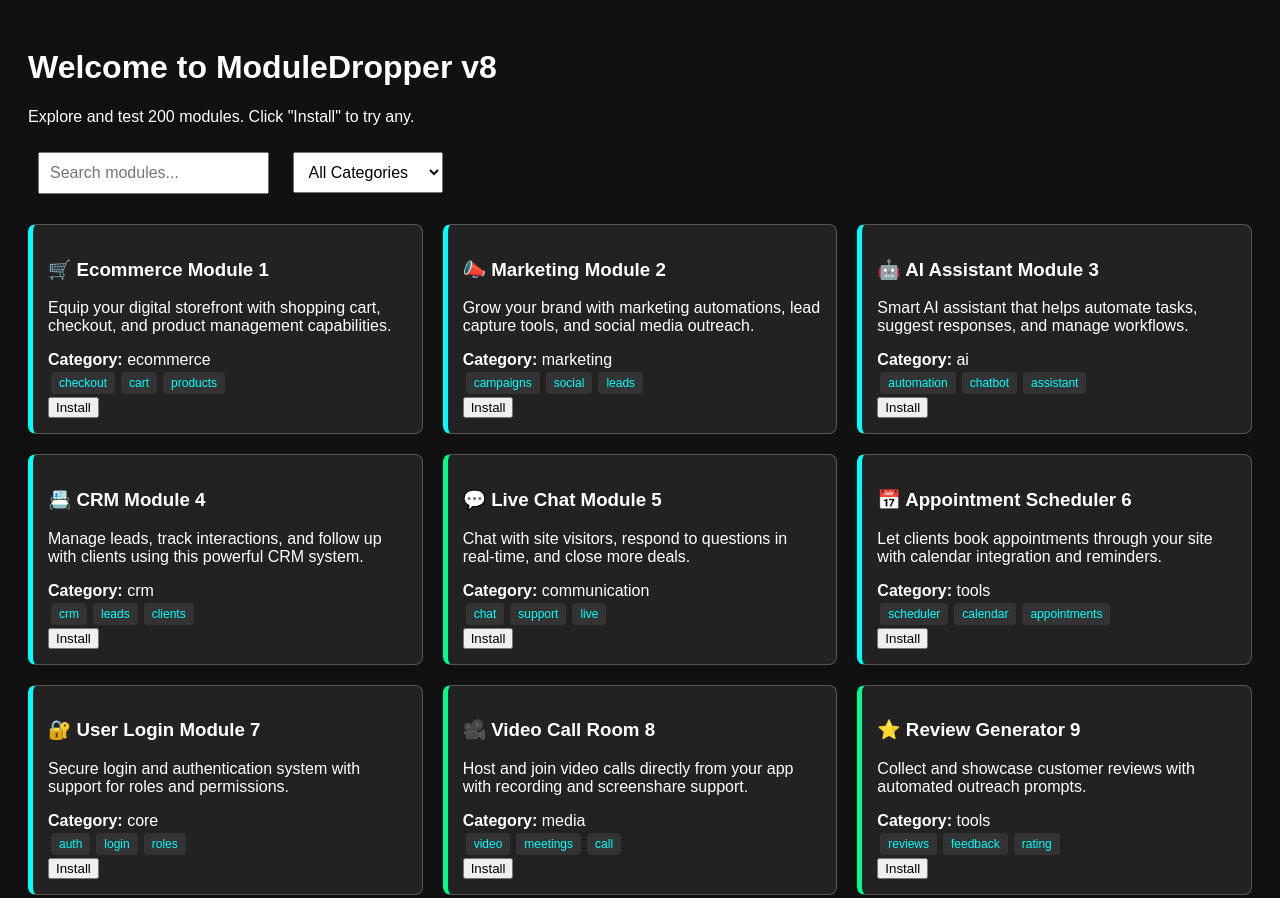
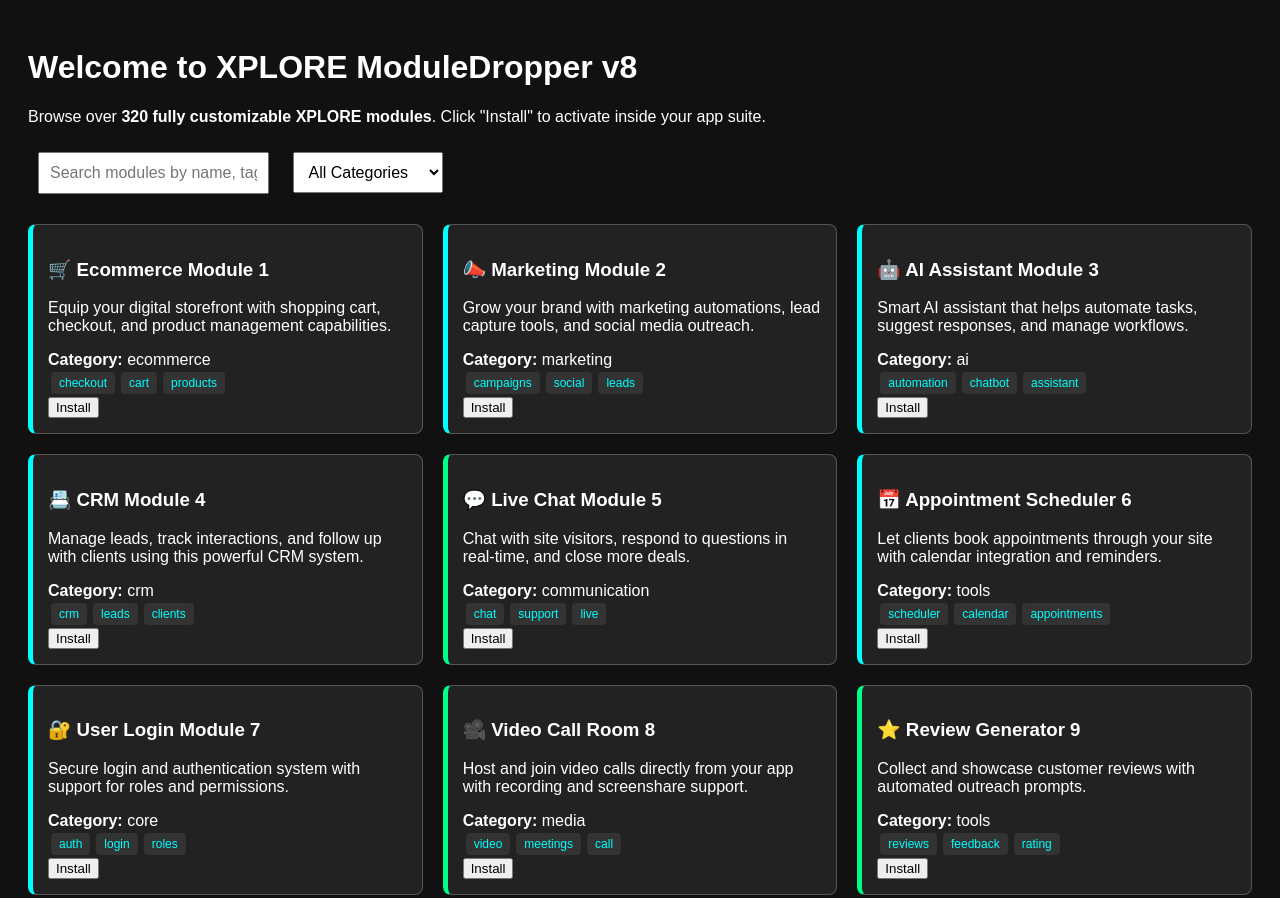
Before and after one commit to xlporewebapp/xplore-suite, a plain HTML site: page index.html in a window 1280 px wide. Shown: the top 898 px of the page. Drawn offline with Linux system fonts and the light colour scheme.

Commit message:
Update index.html

```diff
--- a/index.html
+++ b/index.html
@@ -3,15 +3,30 @@
 <head>
   <meta charset="UTF-8" />
   <meta name="viewport" content="width=device-width, initial-scale=1.0"/>
-  <title>ModuleDropper v8</title>
+  <title>XPLORE Suite – 320+ Modules</title>
   <link rel="stylesheet" href="style.css" />
 </head>
 <body>
-  <h1>Welcome to ModuleDropper v8</h1>
-  <p>Explore and test 200 modules. Click "Install" to try any.</p>
-  <input type="text" id="searchInput" placeholder="Search modules..." />
-  <select id="categorySelect"><option value="all">All Categories</option></select>
-  <div id="moduleContainer" class="module-grid"></div>
+  <header>
+    <h1>Welcome to XPLORE ModuleDropper v8</h1>
+    <p>Browse over <strong>320 fully customizable XPLORE modules</strong>. Click "Install" to activate inside your app suite.</p>
+  </header>
+
+  <section class="controls">
+    <input type="text" id="searchInput" placeholder="Search modules by name, tags..." />
+    <select id="categorySelect">
+      <option value="all">All Categories</option>
+    </select>
+  </section>
+
+  <main>
+    <div id="moduleContainer" class="module-grid"></div>
+  </main>
+
+  <footer>
+    <p>XPLORE Suite &copy; 2025 – Auto-Sync + Module Loader Engine</p>
+  </footer>
+
   <script src="script.js"></script>
 </body>
 </html>
```
